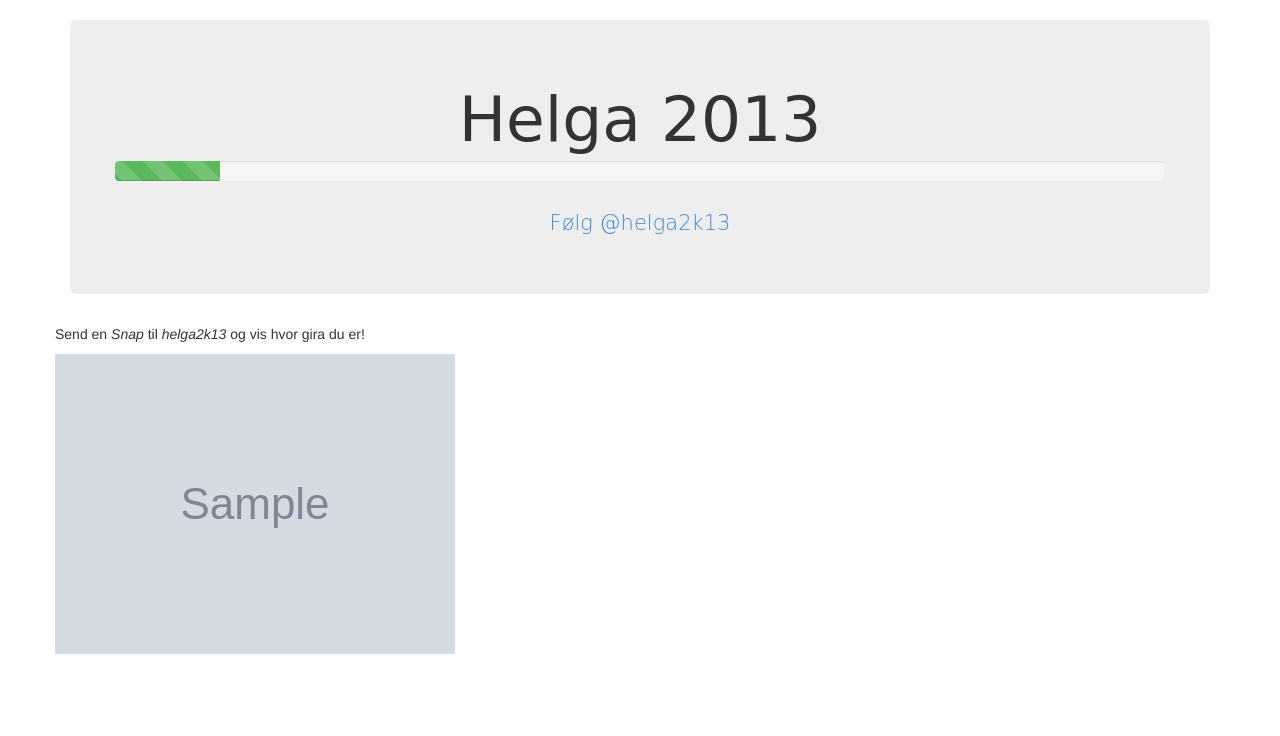
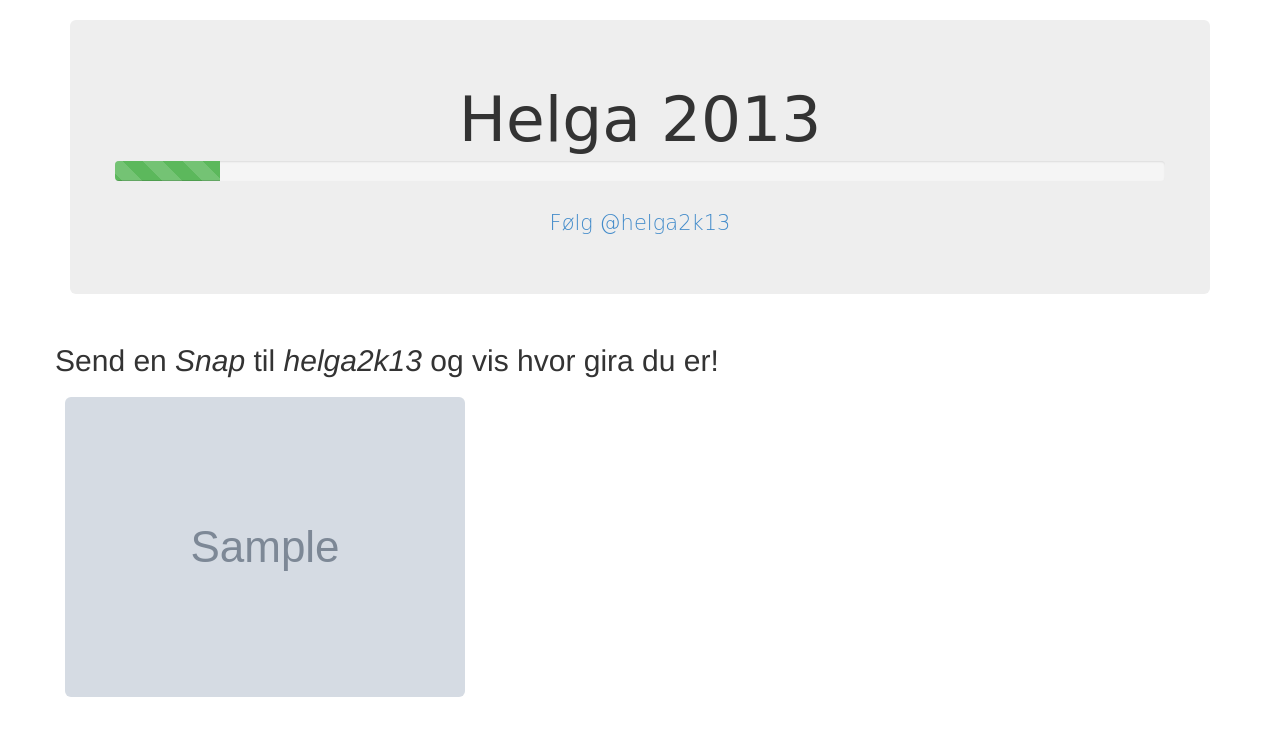
Before and after one commit to burk/helgapp, a Django app: template landingpage/templates/landingpage/index.html in a window 1280 px wide. Shown: the top 736 px of the page. Run offline with Django 3.2, Linux system fonts and the light colour scheme; the template is opened without the code that fills it: most values are stand-ins (such as "Sample title", 1, 10 or a date in 2020); grey boxes marked "Sample" are stand-in pictures; some libraries are stand-ins or nearby versions; some web fonts are replaced.

Commit message:
Fix simple snap gallery

```diff
--- a/core/templates/base.html
+++ b/core/templates/base.html
@@ -14,6 +14,9 @@
     <link href="{% static "css/helgapp.css" %}" rel="stylesheet">
 
     <link href='http://fonts.googleapis.com/css?family=Chango' rel='stylesheet' type='text/css'>
+
+    <script src="{% static "js/jquery-1.10.2.min.js" %}"></script>
+    <script src="{% static "js/bootstrap.min.js" %}"></script>
 
     <script>
       (function(i,s,o,g,r,a,m){i['GoogleAnalyticsObject']=r;i[r]=i[r]||function(){
@@ -35,10 +38,6 @@
       {% endblock content %}
     </div>
 
-    <script src="{% static "js/jquery-1.10.2.min.js" %}"></script>
-    <script src="{% static "js/bootstrap.min.js" %}"></script>
-    <script src="{% static "js/jquery.carouFredSel-6.2.1-packed.js" %}></script>
-
   </body>
 
 </html>
--- a/landingpage/templates/landingpage/index.html
+++ b/landingpage/templates/landingpage/index.html
@@ -17,14 +17,13 @@
   </div>
 </div>
 
-<div class="row marketing">
-  <p>Send en <em>Snap</em> til <em>helga2k13</em> og vis hvor gira du er!</p>
+<div class="row marketing snapcarousel">
+  <h2>Send en <em>Snap</em> til <em>helga2k13</em> og vis hvor gira du er!</h2>
   {% if snaps %}
-  <div class="snapcarousel">
     {% for snap in snaps %}
-    <img src="/snaps/{{ snap.filename }}" />
+    <img class="img-rounded" src="/snaps/{{ snap.filename }}" height="300" />
     {% endfor %}
-  </div>
+  <div class="clearfix"></div>
   {% endif %}
 </div>
 
--- a/static/css/helgapp.css
+++ b/static/css/helgapp.css
@@ -2,3 +2,7 @@ body {
 	padding-top: 20px;
 	padding-bottom: 20px;
 }
+
+.snapcarousel img {
+	margin: 10px;
+}
```
